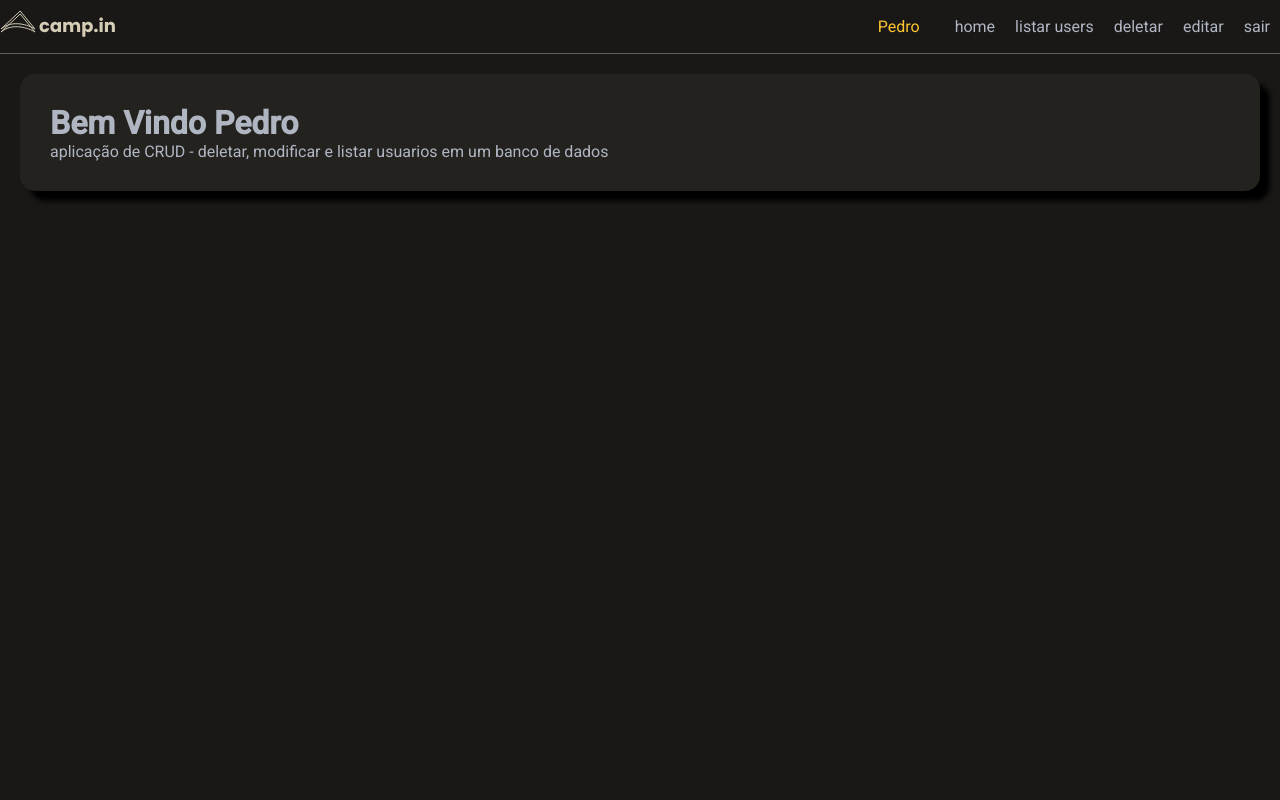
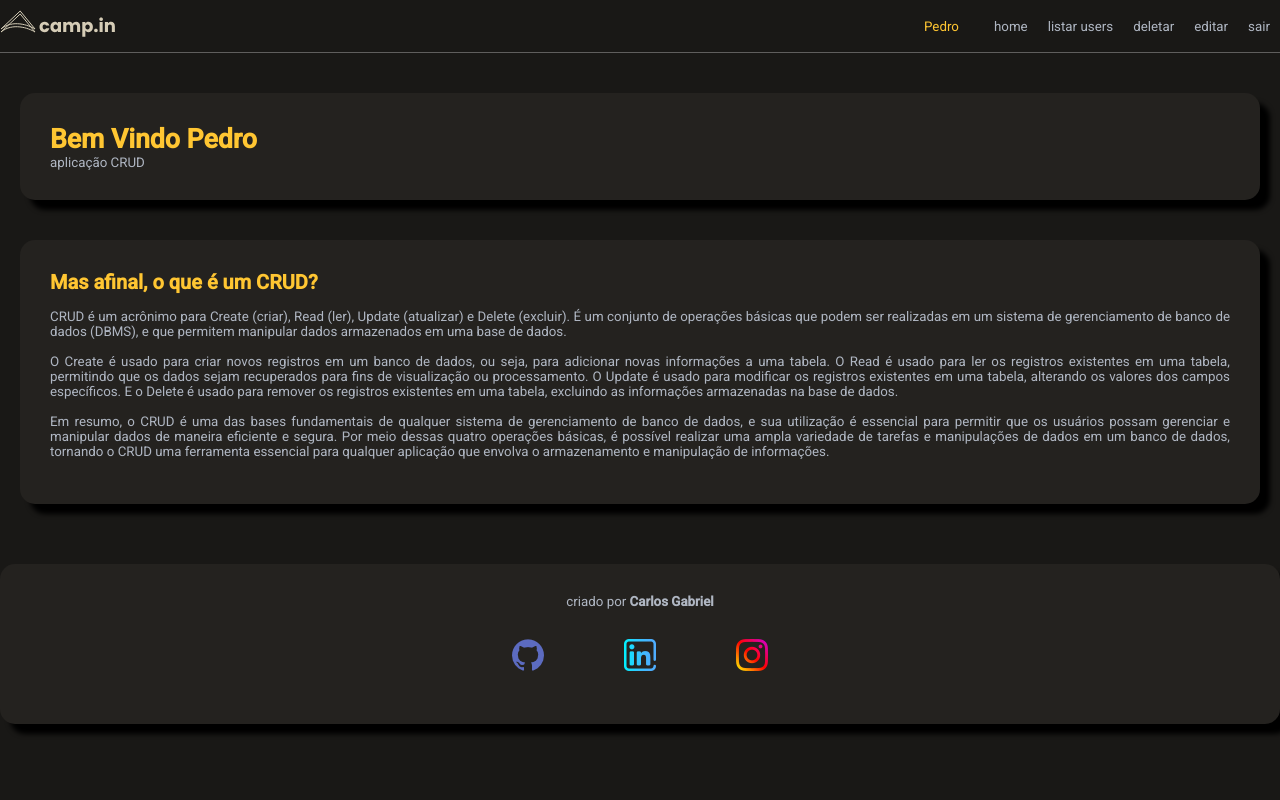
Before and after one commit to CarlosG18/CRUD_django, a Django app: page /crud/home/ in a window 1280 px wide. Run offline with Django 4.2, Linux system fonts and the light colour scheme; a user stored in the database is signed in.

Commit message:
add styles on home.html - footer e add content

```diff
--- a/system/crud/static/crud/css/home.css
+++ b/system/crud/static/crud/css/home.css
@@ -15,11 +15,10 @@
   body{
       background-color: var(--background);
       color: var(--text-base);
+      font-size: 10pt;
       height: 100vh;
       display: flex;
       flex-direction: column;
-      /* justify-content: center; */
-      /* align-items: center; */
       font-family: Roboto, Sans-Serif;
   }
 
@@ -56,6 +55,7 @@
     padding: 30px;
     border-radius: 15px;
     box-shadow: 10px 10px 5px black;
+    margin: 20px 0;
   }
 
   main{
@@ -64,11 +64,52 @@
     margin: 20px;
   }
 
-  footer{
-
-  }
-
   .user{
     color: var(--primary-color);
     margin: 0 25px;
   }
+
+  article{
+    text-align: justify;
+  }
+
+  article > p{
+    margin: 15px 0;
+  }
+
+  .title{
+    color: var(--primary-color);
+  }
+
+  .flex-column{
+    flex-direction: column;
+    align-items: center;
+    justify-content: center;
+  }
+
+  .mx-10{
+    margin: 0 40px;
+  }
+
+.space{
+  display: flex;
+  justify-content: center;
+}
+
+.my-20{
+    margin: 20px 0;
+  }
+
+.mb-30{
+  margin-bottom: 30px;
+}
+
+  .text-center{
+    text-align: center;
+  }
+
+@media (max-width: 800px){
+  body{
+    font-size: 12px;
+  }
+}
--- a/system/crud/templates/crud/home.html
+++ b/system/crud/templates/crud/home.html
@@ -30,16 +30,28 @@
     </div>
   </header>
 
-  <main class="box">
-    <div>
-      <h1> Bem Vindo {{ request.user }} </h1>
-      <p> aplicação de CRUD - deletar, modificar e listar usuarios em um banco de dados</p>
+  <main>
+    <div class="box">
+      <h1 class="title"> Bem Vindo {{ request.user }} </h1>
+      <p> aplicação CRUD </p>
     </div>
+
+    <article class="box">
+      <h1 class="title"> Mas afinal, o que é um CRUD?</h1>
+      <p>CRUD é um acrônimo para Create (criar), Read (ler), Update (atualizar) e Delete (excluir). É um conjunto de operações básicas que podem ser realizadas em um sistema de gerenciamento de banco de dados (DBMS), e que permitem manipular dados armazenados em uma base de dados.</p>
+      <p>O Create é usado para criar novos registros em um banco de dados, ou seja, para adicionar novas informações a uma tabela. O Read é usado para ler os registros existentes em uma tabela, permitindo que os dados sejam recuperados para fins de visualização ou processamento. O Update é usado para modificar os registros existentes em uma tabela, alterando os valores dos campos específicos. E o Delete é usado para remover os registros existentes em uma tabela, excluindo as informações armazenadas na base de dados.</p>
+      <p>Em resumo, o CRUD é uma das bases fundamentais de qualquer sistema de gerenciamento de banco de dados, e sua utilização é essencial para permitir que os usuários possam gerenciar e manipular dados de maneira eficiente e segura. Por meio dessas quatro operações básicas, é possível realizar uma ampla variedade de tarefas e manipulações de dados em um banco de dados, tornando o CRUD uma ferramenta essencial para qualquer aplicação que envolva o armazenamento e manipulação de informações.</p>
+    </article>
   </main>
 
-  <footer>
-    <div class="links-social">
-
+  <footer class="box flex-column text-center">
+    <div class="mb-30">
+      <p>criado por <b>Carlos Gabriel</b></p>
+    </div>
+    <div class="my-20 space">
+      <a class="mx-10" href="#"><img src="{%  static 'crud/images/github.png' %}" alt="logo_github"></a>
+      <a class="mx-10" href="#"><img src="{%  static 'crud/images/linkedin.png' %}" alt="logo_linkedin"></a>
+      <a class="mx-10" href="#"><img src="{%  static 'crud/images/instagram.png' %}" alt="logo_instagram"></a>
     </div>
   </footer>
 </body>
```
Also changed, not shown: system/crud/static/crud/images/github.png (added), system/crud/static/crud/images/instagram.png (added), system/crud/static/crud/images/linkedin.png (added).
